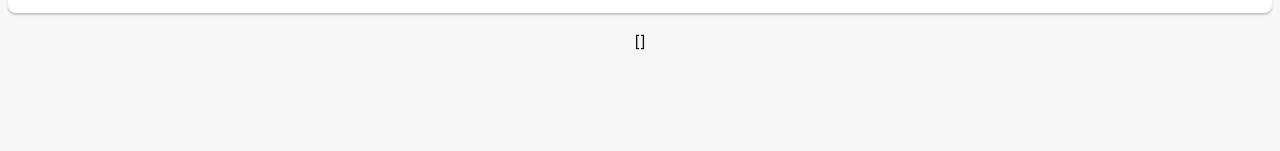
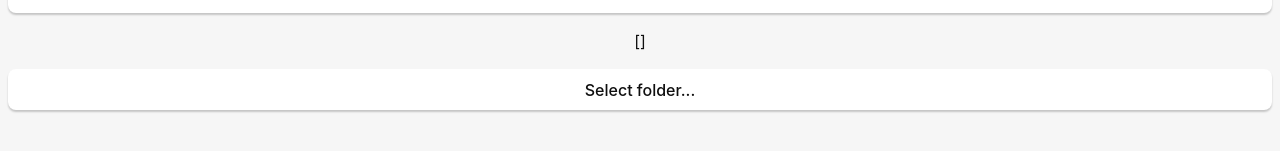
Before and after one commit to EmmaVriezen/observation-photo-manager, a Vue app: page / in a window 1280 px wide. Shown: the part 183-334 px from the top of the page. Built offline with nearby package versions, Linux system fonts and the light colour scheme.

Commit message:
Implement folder selection

```diff
--- a/src/App.vue
+++ b/src/App.vue
@@ -1,5 +1,6 @@
 <script setup lang="ts">
 import FileSelection from './components/FileSelection.vue'
+import FolderSelection from './components/FolderSelection.vue'
 
 // This starter template is using Vue 3 <script setup> SFCs
 // Check out https://vuejs.org/api/sfc-script-setup.html#script-setup
@@ -9,5 +10,6 @@ import FileSelection from './components/FileSelection.vue'
   <div class="container">
     <h1>Observation Photo Manager</h1>
     <FileSelection />
+    <FolderSelection />
   </div>
 </template>
--- /dev/null
+++ b/src/components/FolderSelection.vue
@@ -0,0 +1,29 @@
+<script setup lang="ts">
+import { ref, computed } from 'vue'
+import { open } from '@tauri-apps/api/dialog'
+
+const selectedFolder = ref('')
+
+const folderSelectionButtonLabel = computed(() => {
+  if (selectedFolder.value === '') {
+    return 'Select folder...'
+  } else {
+    return selectedFolder.value
+  }
+})
+
+const selectFolder = async (): Promise<void> => {
+  const selection = await open({ directory: true, multiple: false })
+  if (Array.isArray(selection)) {
+    console.error('Selecting multiple folders is forbidden.')
+  } else if (selection === null) {
+    selectedFolder.value = ''
+  } else {
+    selectedFolder.value = selection
+  }
+}
+</script>
+
+<template>
+  <button type="button" @click="selectFolder">{{ folderSelectionButtonLabel }}</button>
+</template>
```
